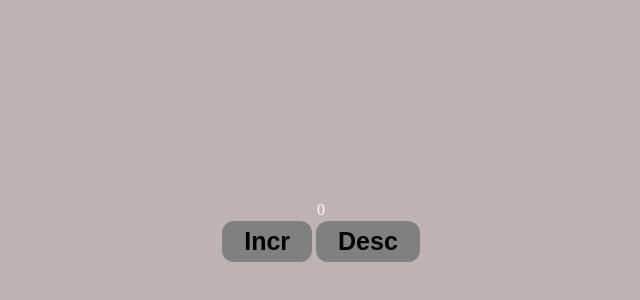
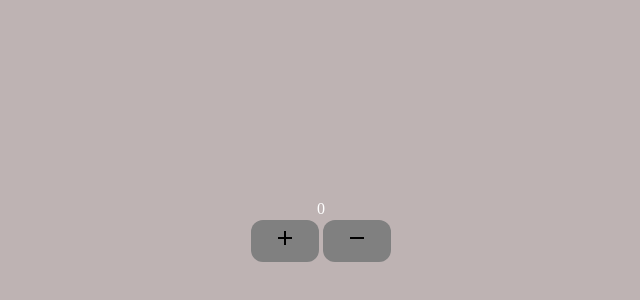
Before and after one commit to Abhishek-389/React-Test-App, a React (Create React App) app: page / in a window 1280 px wide. Shown: the part 168-468 px from the top of the page, without its empty margins (319-959 px from the left). Built offline with nearby package versions, Linux system fonts and the light colour scheme.

Commit message:
Added the material icons

```diff
--- a/package.json
+++ b/package.json
@@ -3,6 +3,8 @@
   "version": "0.1.0",
   "private": true,
   "dependencies": {
+    "@material-ui/core": "^4.11.0",
+    "@material-ui/icons": "^4.9.1",
     "@testing-library/jest-dom": "^4.2.4",
     "@testing-library/react": "^9.5.0",
     "@testing-library/user-event": "^7.2.1",
--- a/src/App.js
+++ b/src/App.js
@@ -1,5 +1,7 @@
 import React, { useState } from "react";
 import "./App.css";
+import AddIcon from "@material-ui/icons/Add";
+import RemoveIcon from "@material-ui/icons/Remove";
 function App() {
   const [value, setValue] = useState(0);
   return (
@@ -7,13 +9,15 @@ function App() {
       <div className="container">
         <span>{value}</span>
         <div className="btn">
-          <button onClick={(event) => setValue(value + 1)}>Incr</button>
+          <button onClick={(event) => setValue(value + 1)}>
+            <AddIcon />
+          </button>
           <button
             onClick={(event) =>
               value !== 0 ? setValue(value - 1) : alert("Reached zero")
             }
           >
-            Desc
+            <RemoveIcon />
           </button>
         </div>
       </div>
```
Also changed, not shown: 1 other file (tests, documents, lock files or other folders).
